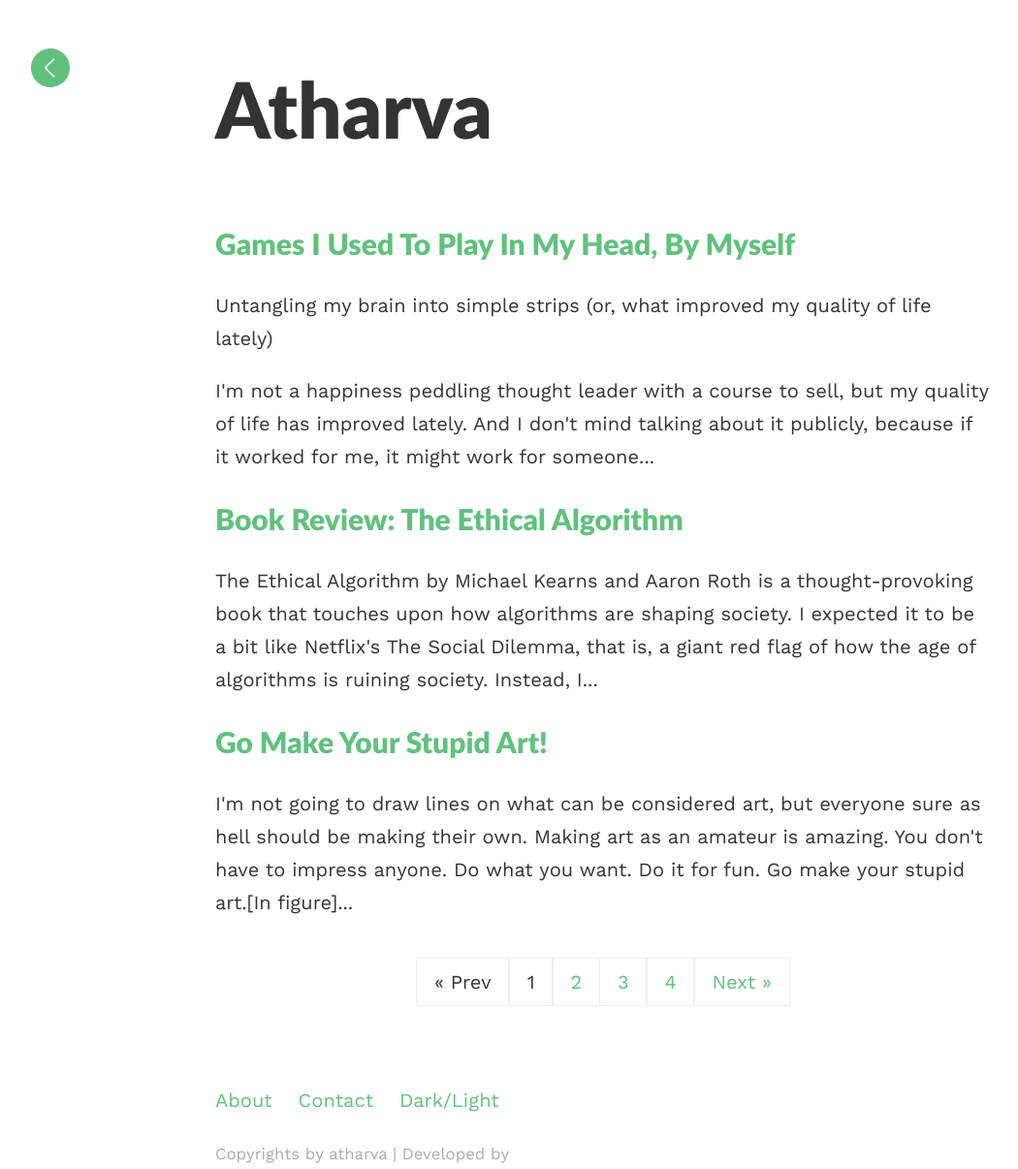
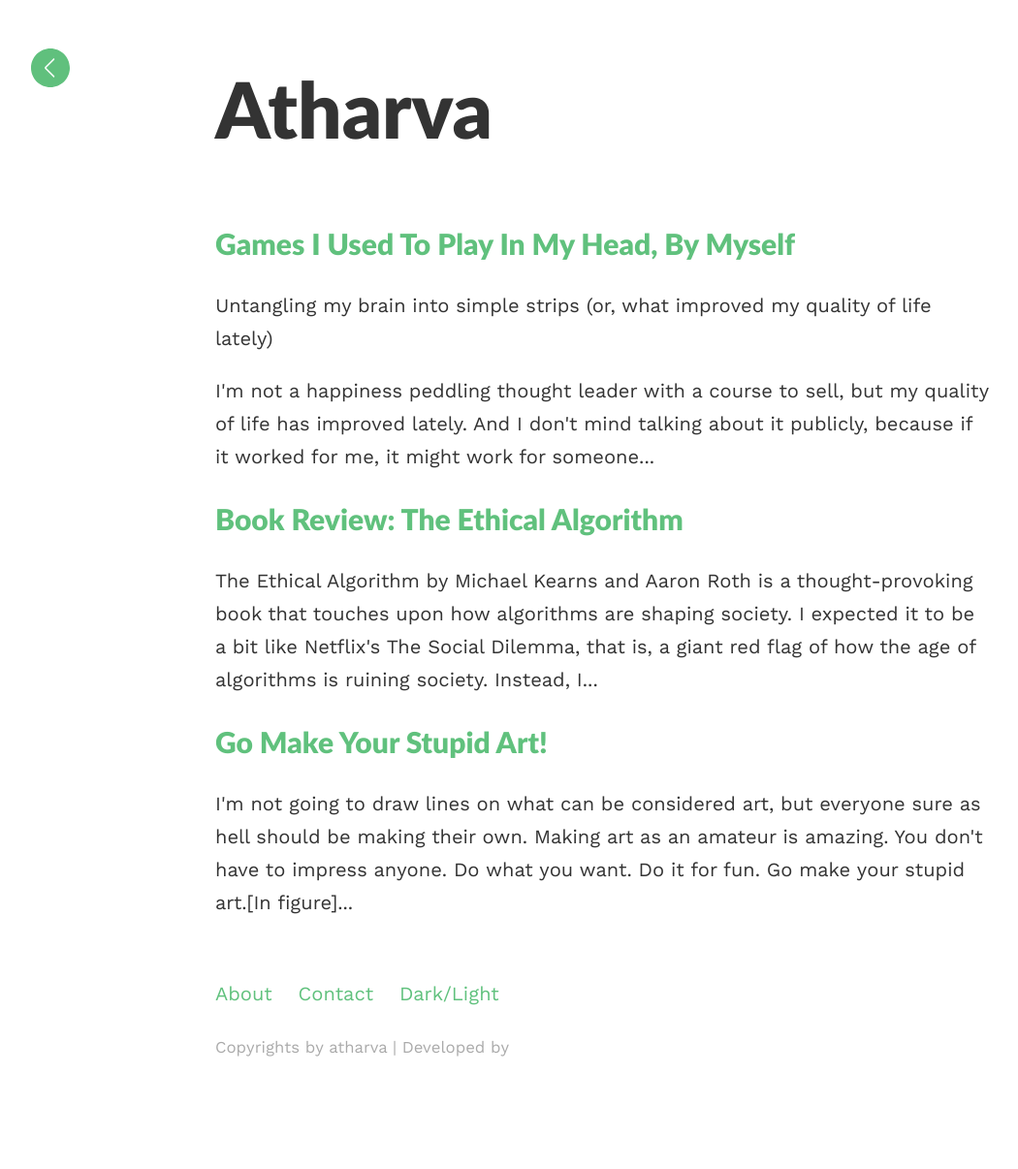
Before and after one commit to MachineUserHallicopter/atharva, a Jekyll site: the page built from index.html, in a window 1280 px wide. Shown: the whole page at 97% size, without its empty margins (18-1068 px from the left). Built offline with Jekyll 4.4.1, drawn with Linux system fonts in a browser that asks for light colours; the list of posts is cut into pages by our own code; after the commit the page ends 1096 px from its top, so only the background shows below that.

Commit message:
Removes pagination

```diff
--- a/index.html
+++ b/index.html
@@ -36,4 +36,4 @@ layout: default
     <span>Next &raquo;</span>
   {% endif %}
 </div>
-{% endif %}
+{% endif %} -->
```
Also changed, not shown: other parts of index.html (+1 -1 lines).
